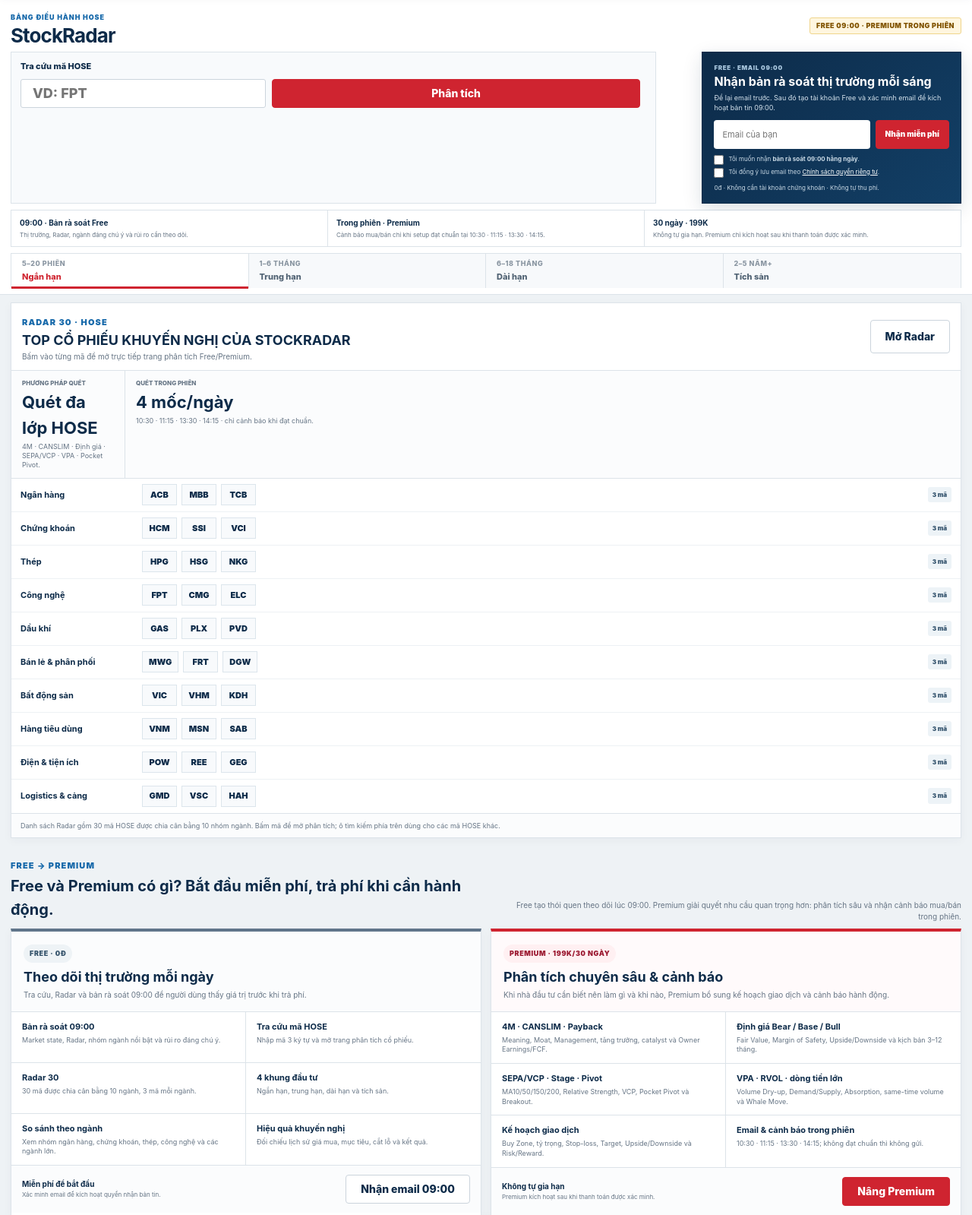
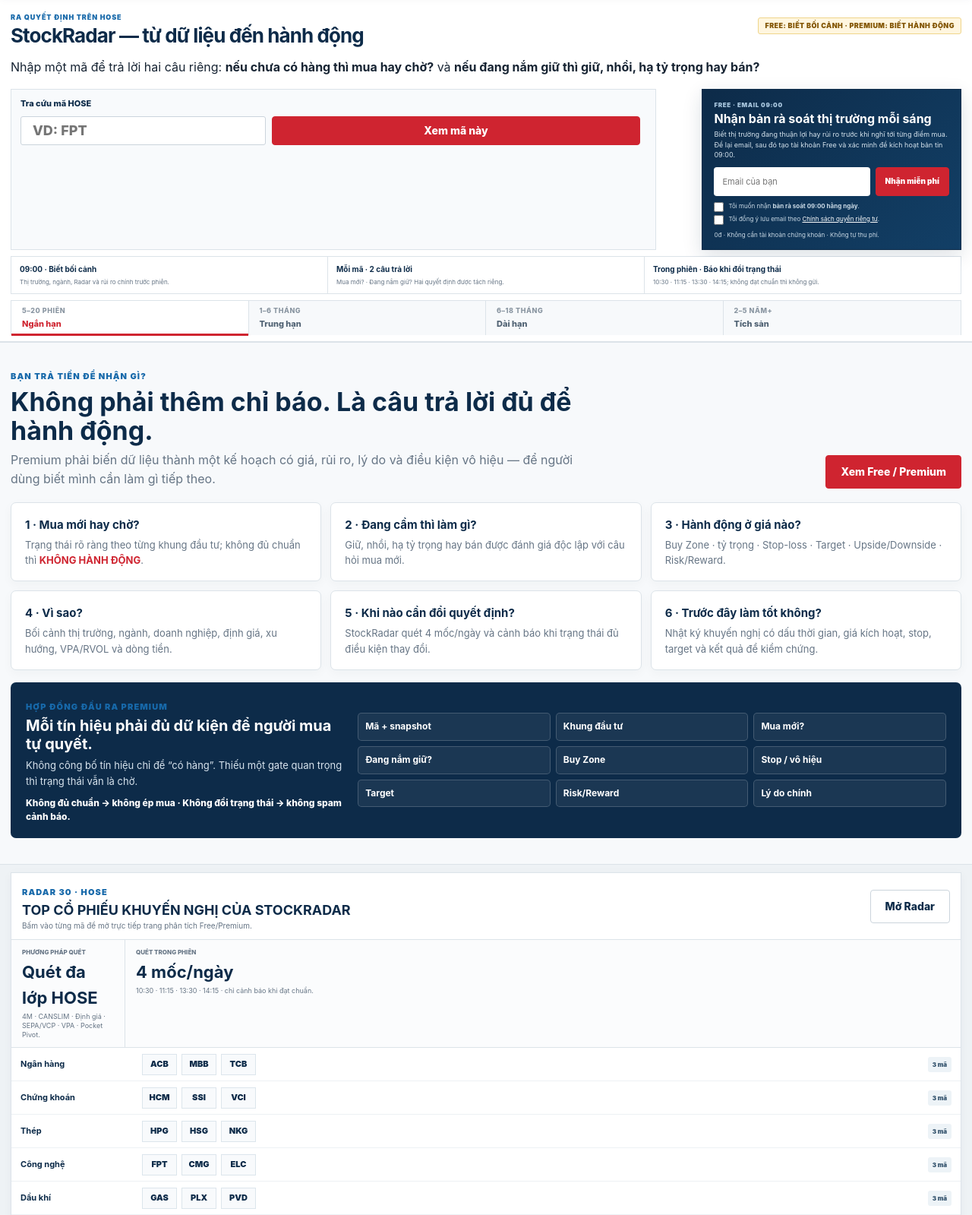
Before and after one commit to nguyenlinhns-arch/stockradar, a website: page website/index.html in a window 1280 px wide. Shown: the part 61-1660 px from the top of the page at 76% size. Drawn offline with Linux system fonts and the light colour scheme.

Commit message:
Make StockRadar homepage buyer-first

```diff
--- a/website/index.html
+++ b/website/index.html
@@ -4,18 +4,19 @@
   <base href="./">
   <meta charset="utf-8">
   <meta name="viewport" content="width=device-width,initial-scale=1">
-  <meta name="description" content="StockRadar — tra cứu cổ phiếu HOSE, nhận bản rà soát 09:00 miễn phí và nâng Premium để nhận cảnh báo điểm mua/bán trong phiên.">
+  <meta name="description" content="StockRadar — tra cứu cổ phiếu HOSE, nhận bản rà soát 09:00 miễn phí và dùng Premium để biết mua mới hay chờ, đang nắm giữ nên làm gì, vùng mua, stop, target và cảnh báo khi trạng thái thay đổi.">
   <meta name="stockradar-internal-status" content="PRODUCTION">
-  <meta property="og:title" content="StockRadar — Radar cổ phiếu HOSE & bản rà soát 09:00">
-  <meta property="og:description" content="Tra cứu HOSE, Radar 30 cổ phiếu theo 10 ngành, nhận email Free lúc 09:00 và cảnh báo hành động Premium trong phiên.">
+  <meta property="og:title" content="StockRadar — Từ dữ liệu HOSE đến hành động">
+  <meta property="og:description" content="Mỗi mã trả lời hai câu riêng: mua mới được chưa và đang nắm giữ nên làm gì; Premium có Buy Zone, Stop, Target, R/R và cảnh báo trong phiên.">
   <meta property="og:type" content="website">
-  <title>StockRadar — Radar HOSE & bản rà soát 09:00</title>
+  <title>StockRadar — Từ dữ liệu HOSE đến hành động</title>
   <link rel="icon" href="assets/logo.svg">
   <link rel="stylesheet" href="assets/styles.css?v=20260904-funnel1">
   <link rel="stylesheet" href="assets/home-dashboard.css?v=20260903-home2">
   <link rel="stylesheet" href="assets/home-dense-v3.css?v=20260903-dense3">
   <link rel="stylesheet" href="assets/home-focus-v1.css?v=20260903-focus2">
   <link rel="stylesheet" href="assets/home-conversion-v2.css?v=20260904-funnel1">
+  <link rel="stylesheet" href="assets/buyer-first-v1.css?v=20260904-buyer1">
   <script src="assets/app.js?v=20260904-funnel1" defer></script>
 </head>
 <body data-proposition="organic" class="app-home">
@@ -39,15 +40,16 @@
     <section class="operations-toolbar compact-home-toolbar">
       <div class="container">
         <div class="operations-title-row">
-          <div><span class="panel-label">BẢNG ĐIỀU HÀNH HOSE</span><h1>StockRadar</h1></div>
-          <span class="data-pill">FREE 09:00 · PREMIUM TRONG PHIÊN</span>
+          <div><span class="panel-label">RA QUYẾT ĐỊNH TRÊN HOSE</span><h1>StockRadar — từ dữ liệu đến hành động</h1></div>
+          <span class="data-pill">FREE: BIẾT BỐI CẢNH · PREMIUM: BIẾT HÀNH ĐỘNG</span>
         </div>
+        <p class="stock-analysis-intro">Nhập một mã để trả lời hai câu riêng: <strong>nếu chưa có hàng thì mua hay chờ?</strong> và <strong>nếu đang nắm giữ thì giữ, nhồi, hạ tỷ trọng hay bán?</strong></p>
         <div class="home-command-row">
           <div class="operations-search">
             <form class="stock-search-form" data-stock-search-form>
               <label for="ticker-hero">Tra cứu mã HOSE</label>
               <input id="ticker-hero" name="ticker" type="text" inputmode="text" autocomplete="off" autocapitalize="characters" maxlength="3" pattern="[A-Za-z]{3}" placeholder="VD: FPT">
-              <button class="button button-primary" type="submit">Phân tích</button>
+              <button class="button button-primary" type="submit">Xem mã này</button>
             </form>
             <div class="search-result" data-stock-search-result aria-live="polite"></div>
           </div>
@@ -55,7 +57,7 @@
           <article class="home-lead-card" id="nhan-ban-tin">
             <span>FREE · EMAIL 09:00</span>
             <strong>Nhận bản rà soát thị trường mỗi sáng</strong>
-            <p>Để lại email trước. Sau đó tạo tài khoản Free và xác minh email để kích hoạt bản tin 09:00.</p>
+            <p>Biết thị trường đang thuận lợi hay rủi ro trước khi nghĩ tới từng điểm mua. Để lại email, sau đó tạo tài khoản Free và xác minh để kích hoạt bản tin 09:00.</p>
             <form class="home-lead-form" data-home-email-form novalidate>
               <input name="email" type="email" inputmode="email" autocomplete="email" maxlength="160" required placeholder="Email của bạn">
               <button type="submit">Nhận miễn phí</button>
@@ -70,9 +72,9 @@
         </div>
 
         <div class="home-value-strip" aria-label="Giá trị cốt lõi StockRadar">
-          <div><strong>09:00 · Bản rà soát Free</strong><span>Thị trường, Radar, ngành đáng chú ý và rủi ro cần theo dõi.</span></div>
-          <div><strong>Trong phiên · Premium</strong><span>Cảnh báo mua/bán chỉ khi setup đạt chuẩn tại 10:30 · 11:15 · 13:30 · 14:15.</span></div>
-          <div><strong>30 ngày · 199K</strong><span>Không tự gia hạn. Premium chỉ kích hoạt sau khi thanh toán được xác minh.</span></div>
+          <div><strong>09:00 · Biết bối cảnh</strong><span>Thị trường, ngành, Radar và rủi ro chính trước phiên.</span></div>
+          <div><strong>Mỗi mã · 2 câu trả lời</strong><span>Mua mới? · Đang nắm giữ? Hai quyết định được tách riêng.</span></div>
+          <div><strong>Trong phiên · Báo khi đổi trạng thái</strong><span>10:30 · 11:15 · 13:30 · 14:15; không đạt chuẩn thì không gửi.</span></div>
         </div>
 
         <nav class="horizon-tabs operations-horizons" aria-label="Mục tiêu đầu tư">
@@ -81,6 +83,24 @@
           <a class="horizon-tab" href="kiem-tra-co-phieu/"><span>6–18 tháng</span>Dài hạn</a>
           <a class="horizon-tab" href="kiem-tra-co-phieu/"><span>2–5 năm+</span>Tích sản</a>
         </nav>
+      </div>
+    </section>
+
+    <section class="buyer-first-section" aria-labelledby="buyer-home-title">
+      <div class="container">
+        <header class="buyer-first-head"><div><span class="panel-label">BẠN TRẢ TIỀN ĐỂ NHẬN GÌ?</span><h2 id="buyer-home-title">Không phải thêm chỉ báo. Là câu trả lời đủ để hành động.</h2><p>Premium phải biến dữ liệu thành một kế hoạch có giá, rủi ro, lý do và điều kiện vô hiệu — để người dùng biết mình cần làm gì tiếp theo.</p></div><a class="button button-primary" href="dang-ky/">Xem Free / Premium</a></header>
+        <div class="buyer-first-grid">
+          <article class="buyer-first-card"><b>1 · Mua mới hay chờ?</b><span>Trạng thái rõ ràng theo từng khung đầu tư; không đủ chuẩn thì <strong>KHÔNG HÀNH ĐỘNG</strong>.</span></article>
+          <article class="buyer-first-card"><b>2 · Đang cầm thì làm gì?</b><span>Giữ, nhồi, hạ tỷ trọng hay bán được đánh giá độc lập với câu hỏi mua mới.</span></article>
+          <article class="buyer-first-card"><b>3 · Hành động ở giá nào?</b><span>Buy Zone · tỷ trọng · Stop-loss · Target · Upside/Downside · Risk/Reward.</span></article>
+          <article class="buyer-first-card"><b>4 · Vì sao?</b><span>Bối cảnh thị trường, ngành, doanh nghiệp, định giá, xu hướng, VPA/RVOL và dòng tiền.</span></article>
+          <article class="buyer-first-card"><b>5 · Khi nào cần đổi quyết định?</b><span>StockRadar quét 4 mốc/ngày và cảnh báo khi trạng thái đủ điều kiện thay đổi.</span></article>
+          <article class="buyer-first-card"><b>6 · Trước đây làm tốt không?</b><span>Nhật ký khuyến nghị có dấu thời gian, giá kích hoạt, stop, target và kết quả để kiểm chứng.</span></article>
+        </div>
+        <div class="buyer-contract">
+          <div><span class="panel-label">HỢP ĐỒNG ĐẦU RA PREMIUM</span><h3>Mỗi tín hiệu phải đủ dữ kiện để người mua tự quyết.</h3><p>Không công bố tín hiệu chỉ để “có hàng”. Thiếu một gate quan trọng thì trạng thái vẫn là chờ.</p><div class="buyer-contract-note">Không đủ chuẩn → không ép mua · Không đổi trạng thái → không spam cảnh báo.</div></div>
+          <div class="buyer-contract-fields" aria-label="Các trường bắt buộc của tín hiệu Premium"><span>Mã + snapshot</span><span>Khung đầu tư</span><span>Mua mới?</span><span>Đang nắm giữ?</span><span>Buy Zone</span><span>Stop / vô hiệu</span><span>Target</span><span>Risk/Reward</span><span>Lý do chính</span></div>
+        </div>
       </div>
     </section>
 
@@ -111,15 +131,15 @@
         </article>
 
         <aside class="home-focus-panel home-quick-panel">
-          <header class="home-focus-head"><div><span class="panel-label">BẮT ĐẦU NHANH</span><h2>Giá trị trước, nâng cấp sau</h2><p>Ưu tiên Free email và Premium ở đúng thời điểm.</p></div></header>
+          <header class="home-focus-head"><div><span class="panel-label">BẠN ĐANG CẦN GÌ?</span><h2>Đi thẳng tới câu trả lời</h2><p>Chọn theo việc bạn cần quyết định, không cần biết tên phương pháp trước.</p></div></header>
           <div class="home-focus-body">
             <div class="home-quick-actions">
-              <a class="is-conversion" href="#nhan-ban-tin"><span><strong>Nhận bản tin 09:00 miễn phí</strong><span>Email tổng hợp thị trường mỗi sáng</span></span><b>→</b></a>
-              <a class="is-conversion" href="thanh-toan/?plan=premium"><span><strong>Nâng Premium · 199K</strong><span>Cảnh báo mua/bán trong phiên khi đủ chuẩn</span></span><b>→</b></a>
-              <a href="kiem-tra-co-phieu/"><span><strong>Tra cứu cổ phiếu</strong><span>Nhập bất kỳ mã HOSE 3 ký tự</span></span><b>→</b></a>
+              <a class="is-conversion" href="kiem-tra-co-phieu/"><span><strong>Mua mới được chưa?</strong><span>Tra mã và xem trạng thái theo 4 khung đầu tư</span></span><b>→</b></a>
+              <a class="is-conversion" href="kiem-tra-co-phieu/"><span><strong>Đang nắm giữ thì làm gì?</strong><span>Giữ · nhồi · hạ tỷ trọng · bán</span></span><b>→</b></a>
+              <a href="khuyen-nghi/"><span><strong>Điểm mua / bán</strong><span>Buy Zone · Stop · Target · R/R khi đủ chuẩn</span></span><b>→</b></a>
+              <a href="hieu-qua/"><span><strong>Hiệu quả khuyến nghị</strong><span>Theo dõi giá mua, mục tiêu, cắt lỗ và kết quả</span></span><b>→</b></a>
+              <a href="#nhan-ban-tin"><span><strong>Nhận bản tin 09:00 miễn phí</strong><span>Biết bối cảnh thị trường trước phiên</span></span><b>→</b></a>
               <a href="radar5/"><span><strong>Radar 30</strong><span>30 mã · 10 ngành · 3 mã mỗi ngành</span></span><b>→</b></a>
-              <a href="khuyen-nghi/"><span><strong>Điểm mua / bán</strong><span>Pocket Pivot · Early Breakout · Confirmed Breakout</span></span><b>→</b></a>
-              <a href="hieu-qua/"><span><strong>Hiệu quả khuyến nghị</strong><span>Theo dõi giá mua, mục tiêu, cắt lỗ và kết quả</span></span><b>→</b></a>
             </div>
           </div>
         </aside>
@@ -128,7 +148,7 @@
 
     <section class="home-tier-section" aria-labelledby="home-tier-title">
       <div class="container">
-        <header class="home-tier-section-head"><div><span class="panel-label">FREE → PREMIUM</span><h2 id="home-tier-title">Free và Premium có gì? Bắt đầu miễn phí, trả phí khi cần hành động.</h2></div><p>Free tạo thói quen theo dõi lúc 09:00. Premium giải quyết nhu cầu quan trọng hơn: phân tích sâu và nhận cảnh báo mua/bán trong phiên.</p></header>
+        <header class="home-tier-section-head"><div><span class="panel-label">FREE → PREMIUM</span><h2 id="home-tier-title">Free và Premium có gì? Bắt đầu miễn phí, trả phí khi cần hành động.</h2></div><p>Free giúp biết thị trường và tự tra cứu. Premium thêm lớp quyết định: mua mới hay chờ, đang cầm nên làm gì, hành động ở giá nào và được báo khi trạng thái đổi.</p></header>
         <div class="home-tier-grid">
           <article class="home-tier-card is-free">
             <header class="home-tier-card-head"><div><span class="home-tier-badge is-free">FREE · 0Đ</span><h3>Theo dõi thị trường mỗi ngày</h3><p>Tra cứu, Radar và bản rà soát 09:00 để người dùng thấy giá trị trước khi trả phí.</p></div></header>
@@ -144,21 +164,22 @@
           </article>
 
           <article class="home-tier-card is-premium" data-email-conversion>
-            <header class="home-tier-card-head"><div><span class="home-tier-badge is-premium">PREMIUM · 199K/30 NGÀY</span><h3>Phân tích chuyên sâu & cảnh báo</h3><p>Khi nhà đầu tư cần biết nên làm gì và khi nào, Premium bổ sung kế hoạch giao dịch và cảnh báo hành động.</p></div></header>
+            <header class="home-tier-card-head"><div><span class="home-tier-badge is-premium">PREMIUM · 199K/30 NGÀY</span><h3>Biết nên làm gì, ở giá nào, sai thì thoát đâu</h3><p>Premium không chỉ thêm dữ liệu. Nó đóng gói dữ liệu thành kế hoạch hành động và theo dõi trạng thái trong phiên.</p></div></header>
             <div class="home-tier-feature-list">
+              <div class="home-tier-feature"><strong>Mua mới / đang nắm giữ</strong><span>Hai câu trả lời độc lập để tránh nhầm “cổ phiếu tốt” với “điểm mua tốt”.</span></div>
+              <div class="home-tier-feature"><strong>Kế hoạch giao dịch</strong><span>Buy Zone, tỷ trọng, Stop-loss, Target, Upside/Downside và Risk/Reward.</span></div>
+              <div class="home-tier-feature"><strong>Email & cảnh báo trong phiên</strong><span>10:30 · 11:15 · 13:30 · 14:15; không đạt chuẩn thì không gửi.</span></div>
               <div class="home-tier-feature"><strong>4M · CANSLIM · Payback</strong><span>Meaning, Moat, Management, tăng trưởng, catalyst và Owner Earnings/FCF.</span></div>
               <div class="home-tier-feature"><strong>Định giá Bear / Base / Bull</strong><span>Fair Value, Margin of Safety, Upside/Downside và kịch bản 3–12 tháng.</span></div>
               <div class="home-tier-feature"><strong>SEPA/VCP · Stage · Pivot</strong><span>MA10/50/150/200, Relative Strength, VCP, Pocket Pivot và Breakout.</span></div>
               <div class="home-tier-feature"><strong>VPA · RVOL · dòng tiền lớn</strong><span>Volume Dry-up, Demand/Supply, Absorption, same-time volume và Whale Move.</span></div>
-              <div class="home-tier-feature"><strong>Kế hoạch giao dịch</strong><span>Buy Zone, tỷ trọng, Stop-loss, Target, Upside/Downside và Risk/Reward.</span></div>
-              <div class="home-tier-feature"><strong>Email & cảnh báo trong phiên</strong><span>10:30 · 11:15 · 13:30 · 14:15; không đạt chuẩn thì không gửi.</span></div>
             </div>
             <div class="home-tier-actions is-conversion-actions"><span><strong>Không tự gia hạn</strong><small>Premium kích hoạt sau khi thanh toán được xác minh.</small></span><a class="button button-primary" href="thanh-toan/?plan=premium">Nâng Premium</a></div>
           </article>
         </div>
 
         <section class="home-conversion-band" aria-label="Bắt đầu với StockRadar">
-          <div><span class="panel-label">BẮT ĐẦU NGAY</span><h2>Nhận giá trị miễn phí trước, nâng Premium khi cần cảnh báo hành động.</h2><p>Funnel của StockRadar: nhận email 09:00 → dùng Radar/tra cứu → thấy nhu cầu cảnh báo trong phiên → nâng Premium 30 ngày.</p></div>
+          <div><span class="panel-label">BẮT ĐẦU NGAY</span><h2>Trả phí cho lớp quyết định, không phải cho thêm hàng trăm chỉ báo.</h2><p>Nhận email 09:00 miễn phí → tra cứu/Radar → khi cần Buy Zone, Stop, Target, R/R và cảnh báo đổi trạng thái thì nâng Premium 30 ngày.</p></div>
           <div class="home-conversion-band-actions"><a class="is-free" href="#nhan-ban-tin">Nhận email 09:00 miễn phí</a><a class="is-premium" href="thanh-toan/?plan=premium">Premium · 199K/30 ngày</a></div>
         </section>
       </div>
```
